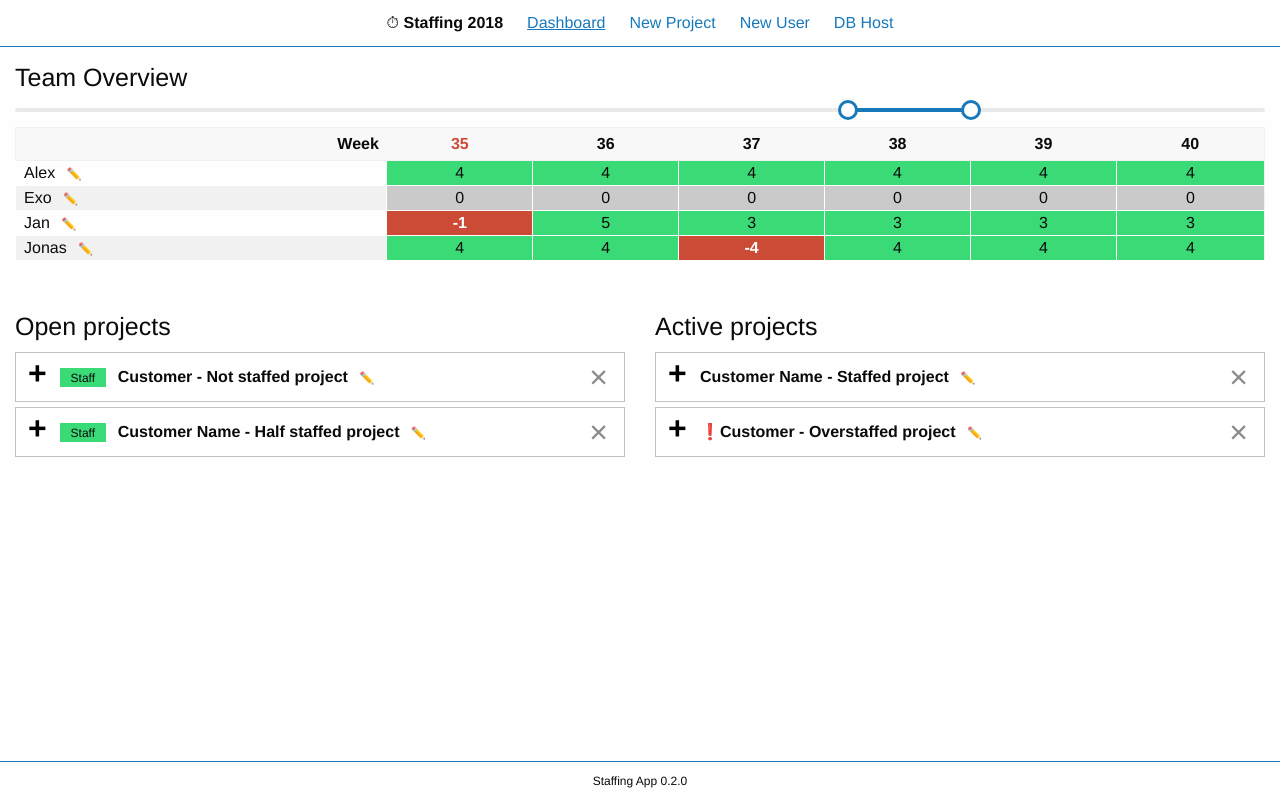
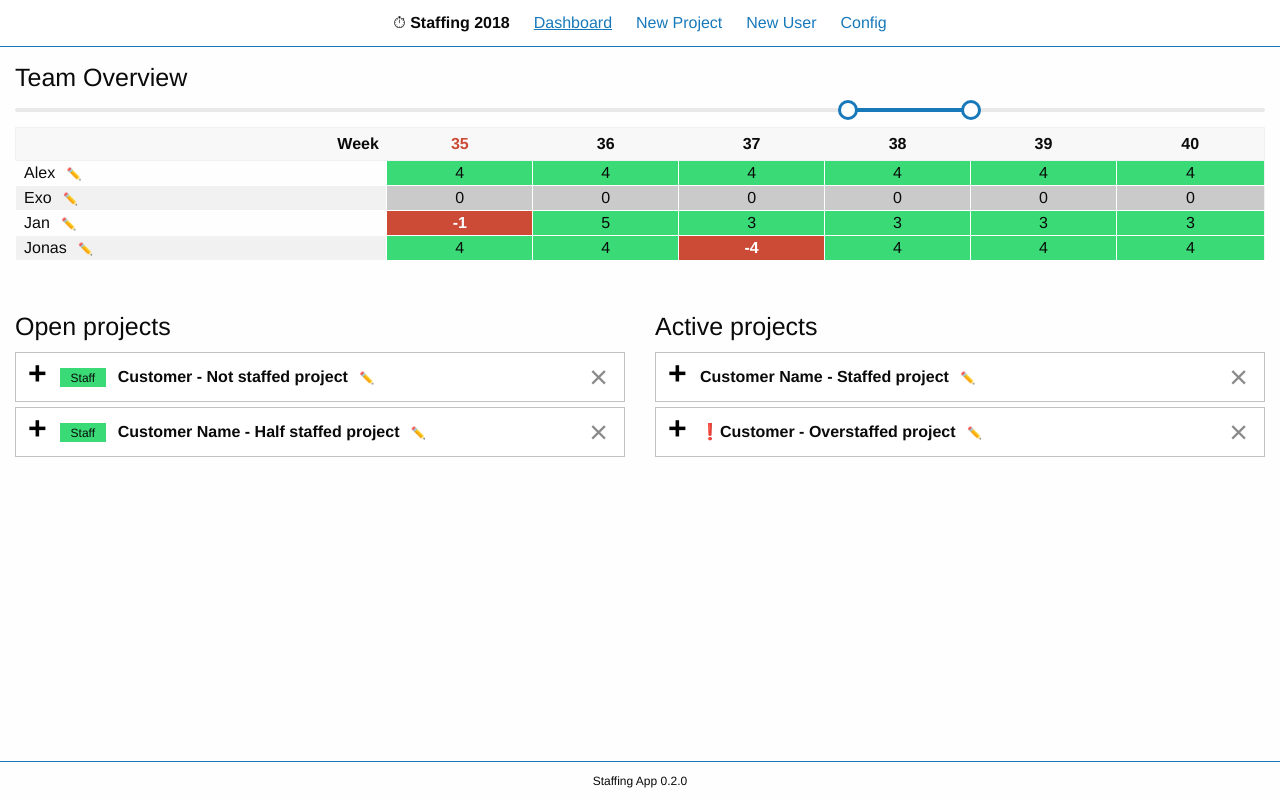
Before and after one commit to hummelch/staffing, a React (Create React App) app: page /#/ in a window 1280 px wide. Built offline with nearby package versions, Linux system fonts and the light colour scheme; data requests are answered from the project's data file.

Commit message:
rename db host nav item to Config

```diff
--- a/src/components/navigation/Navigation.jsx
+++ b/src/components/navigation/Navigation.jsx
@@ -5,7 +5,7 @@ import {config} from '../../config';
 import Dashboard from '../dashboard/Dashboard';
 import ProjectForm from '../projects/ProjectForm';
 import UserForm from '../user/UserForm';
-import HostForm from '../host/ConfigForm';
+import ConfigForm from '../host/ConfigForm';
 
 import './navigation.css';
 
@@ -19,14 +19,14 @@ class Navigation extends Component {
             <li><NavLink exact className="navigation__link" activeClassName="navigation__link--active" to="/">Dashboard</NavLink></li>
             <li><NavLink exact className="navigation__link" activeClassName="navigation__link--active" to="/project">New Project</NavLink></li>
             <li><NavLink exact className="navigation__link" activeClassName="navigation__link--active" to="/user">New User</NavLink></li>
-            <li><NavLink exact className="navigation__link" activeClassName="navigation__link--active" to="/host">DB Host</NavLink></li>
+            <li><NavLink exact className="navigation__link" activeClassName="navigation__link--active" to="/config">Config</NavLink></li>
           </ul>
 
           <main className="content">
             <Route exact path="/" component={Dashboard} />
             <Route path="/project" component={ProjectForm} />
             <Route path="/user" component={UserForm} />
-            <Route path="/host" component={HostForm} />
+            <Route path="/config" component={ConfigForm} />
           </main>
 
         </div>
```
